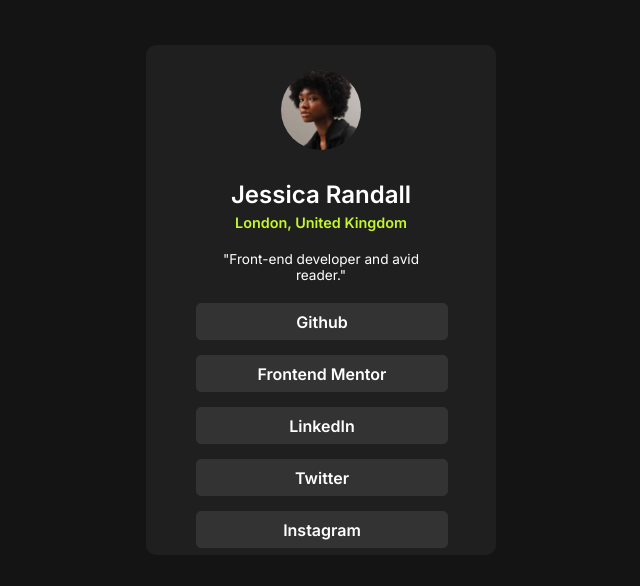
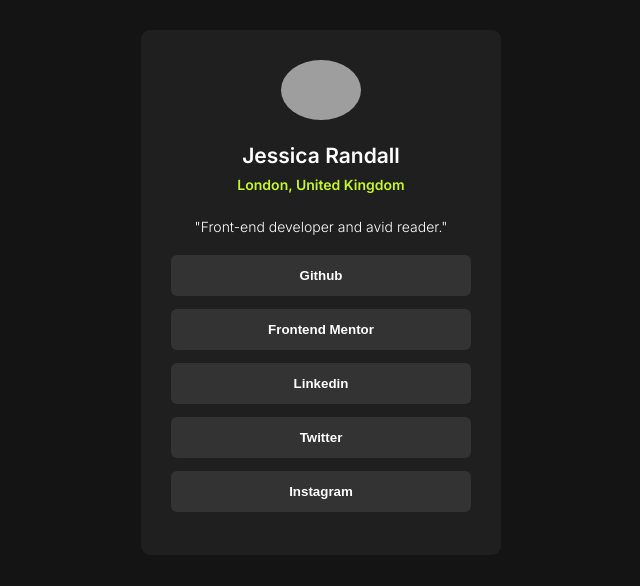
Before and after one commit to OffyOk/social-links-profile-main, a plain HTML site: page index.html in a window 1280 px wide. Shown: the part 108-694 px from the top of the page, without its empty margins (319-959 px from the left). Drawn offline with Linux system fonts and the light colour scheme; grey boxes are pictures that could not be loaded.

Commit message:
Refactor html and css

```diff
--- a/index.html
+++ b/index.html
@@ -1,62 +1,99 @@
 <!DOCTYPE html>
 <html lang="en">
+  <head>
+    <meta charset="UTF-8" />
+    <!-- displays site properly based on user's device -->
+    <meta name="viewport" content="width=device-width, initial-scale=1.0" />
 
-<head>
-  <meta charset="UTF-8">
-  <meta name="viewport" content="width=device-width, initial-scale=1.0">
-  <!-- displays site properly based on user's device -->
+    <link
+      rel="icon"
+      type="image/png"
+      sizes="32x32"
+      href="https://avatars.githubusercontent.com/u/96122242?v=4"
+    />
 
-  <link rel="icon" type="image/png" sizes="32x32" href="./assets/images/favicon-32x32.png">
+    <meta
+      name="title"
+      content="OffyOk: Frontend Mentor | Social links profile"
+    />
+    <meta
+      name="description"
+      content="This project is a solution for the Social links profile challenge by Frontend Mentor. It is built using vanilla HTML and CSS"
+    />
+    <meta
+      name="keywords"
+      content="OffyOk, html, css, flexbox, frontend mentor, frontend mentor challenge"
+    />
 
-  <link rel="stylesheet" href="style.css">
+    <meta name="robots" content="index, follow" />
+    <meta name="author" content="OffyOk" />
+    <meta name="Nocopyright" content="2024 OffyOk" />
+    <!-- Open Graph Meta Tags for Social Media -->
+    <meta
+      property="og:url"
+      content="https://offyok.github.io/social-links-profile-main/"
+    />
+    <meta property="og:type" content="website" />
+    <meta property="og:title" content="Social links profile" />
+    <meta
+      property="og:image"
+      content="https://offyok.github.io/social-links-profile-main/design/desktop-design.jpg"
+    />
+    <meta property="og:image:width" content="768" />
+    <meta property="og:image:height" content="512" />
+    <meta
+      property="og:description"
+      content="A solution for the social-links-profile-main challenge by Frontend Mentor. It is built using vanilla HTML and CSS"
+    />
 
-  <link rel="preconnect" href="https://fonts.googleapis.com">
-<link rel="preconnect" href="https://fonts.gstatic.com" crossorigin>
-<link href="https://fonts.googleapis.com/css2?family=Inter:wght@100..900&display=swap" rel="stylesheet">
-
+    <!-- Twitter Card Meta Tags -->
+    <meta
+      name="twitter:url"
+      content="https://offyok.github.io/social-links-profile-main/"
+    />
+    <meta name="twitter:card" content="summary_large_image" />
+    <meta name="twitter:title" content="Social links profile" />
+    <meta
+      name="twitter:image"
+      content="https://offyok.github.io/social-links-profile-main/design/desktop-design.jpg"
+    />
+    <meta
+      name="twitter:description"
+      content="A solution for the social-links-profile-main challenge by Frontend Mentor. It is built using vanilla HTML and CSS"
+    />
     <title>Frontend Mentor | Social links profile</title>
 
     <!-- Feel free to remove these styles or customise in your own stylesheet 👍 -->
     <style>
-    .attribution {
-      font-size: 11px;
-      text-align: center;
-    }
-
-    .attribution a {
-      color: hsl(228, 45%, 44%);
-    }
+      @import url("https://fonts.googleapis.com/css2?family=Inter:wght@100..900&display=swap");
     </style>
+    <link rel="stylesheet" href="style.css" />
   </head>
 
   <body>
-  <div class="online-profile">
-    <div class="picture-profile"><img src="assets/images/avatar-jessica.jpeg" alt="jessimage"></div>
-    <div class="fullname">Jessica Randall</div>
-    <div class="address">London, United Kingdom</div>
-    <div class="position">"Front-end developer and avid reader."</div>
-    <!-- <div class="fullname">Suthichai Srivatanasup</div>
-    <div class="address">Bangkok, Thailand</div>
-    <div class="position">"System Engineer and Devops."</div> -->
-    <div class="platform">
-      <div class="container">
-      <a href="https://github.com/OffyOk" class="link">Github</a>
-      </div>
-      <div class="container">
-      <a href="https://www.frontendmentor.io/profile/OffyOk" class="link">Frontend Mentor</a>
-      </div>
-      <div class="container">
-      <a href="https://github.com/OffyOk" class="link">LinkedIn</a>
-      </div>
-      <div class="container">
-      <a href="https://github.com/OffyOk" class="link">Twitter</a>
-      </div>
-      <div class="container">
-      <a href="https://github.com/OffyOk" class="link">Instagram</a>
-      </div>
-
-    </div>
-  </div>
+    <section class="container">
+      <section class="card">
+        <img
+          src="https://avatars.githubusercontent.com/u/96122242?v=4"
+          alt="jessimage"
+        />
+        <section class="Profile">
+          <h2>Jessica Randall</h2>
+          <p class="address">London, United Kingdom</p>
+          <p>"Front-end developer and avid reader."</p>
+        </section>
+        <section class="link">
+          <a href="https://github.com/OffyOk"><button>Github</button></a>
+          <a href="https://www.frontendmentor.io/profile/OffyOk">
+            <button>Frontend Mentor</button> </a
+          ><a href="https://www.linkedin.com/in/suthichai-srivatanasup/">
+            <button>Linkedin</button> </a
+          ><a href="https://twitter.com/offy_ok"> <button>Twitter</button> </a
+          ><a href="https://www.instagram.com/offy.ok/">
+            <button>Instagram</button>
+          </a>
+        </section>
+      </section>
+    </section>
   </body>
-
 </html>
--- /dev/null
+++ b/style copy.css
@@ -0,0 +1,116 @@
+/* html {
+  background-color: hsl(0, 0%, 8%);
+  box-sizing: border-box;
+  font-family: "Inter", sans-serif;
+}
+
+body {
+  height: 100vh;
+  display: flex;
+  justify-content: center;
+  align-items: center;
+}
+
+.online-profile {
+  height: 460px;
+  width: 300px;
+  display: flex;
+  flex-direction: column;
+  align-items: center;
+  background-color: hsl(0, 0%, 12%);
+  border-radius: 10px;
+  padding: 25px;
+}
+
+.picture-profile,
+.picture-profile img {
+  height: 80px;
+  width: 80px;
+  border-radius: 50%;
+  margin-bottom: 30px;
+}
+
+.fullname {
+  width: 250px;
+  color: white;
+  font-size: 1.5em;
+  font-weight: 600;
+  text-align: center;
+  margin-bottom: 5px;
+}
+
+.address {
+  width: 250px;
+  color: hsl(75, 94%, 57%);
+  font-size: 0.9em;
+  text-align: center;
+  font-weight: 600;
+  margin-bottom: 20px;
+}
+
+.position {
+  width: 250px;
+  font-size: 0.85em;
+  color: white;
+  text-align: center;
+  font-weight: 400;
+  margin-bottom: 15px;
+}
+
+.platform {
+  width: 250px;
+  color: white;
+  text-align: center;
+}
+
+.container {
+  display: flex;
+  align-items: center;
+  justify-content: center;
+  height: 35px;
+  width: 100%;
+  margin: 5px 0px;
+  border: 1px solid hsl(0, 0%, 20%);
+  background-color: hsl(0, 0%, 20%);
+  border-radius: 5px;
+  /* text-align: center; */
+  font-weight: 600;
+  margin-bottom: 15px;
+  transition: cubic-bezier();
+  cursor: pointer;
+}
+
+.link {
+  width: 100%;
+  /* height: 100%; */
+  z-index: 1;
+  text-decoration: none;
+  color: white;
+}
+
+.container:hover,
+.link:hover {
+  border-radius: 5px;
+  background-color: hsl(75, 94%, 57%);
+  border-color: hsl(75, 94%, 57%);
+  color: hsl(0, 0%, 12%);
+}
+
+.attribution {
+  font-size: 11px;
+  text-align: center;
+}
+
+.attribution a {
+  color: hsl(228, 45%, 44%);
+}
+
+@media (max-width: 440px) {
+  body {
+    margin: 0;
+  }
+  .online-profile {
+    width: 75%;
+    padding: 25px 15px;
+  }
+} */
--- a/style.css
+++ b/style.css
@@ -1,109 +1,75 @@
-html{
-    background-color: hsl(0, 0%, 8%);
-    box-sizing: border-box;
-    font-family: "Inter", sans-serif;
+* {
+  margin: 0;
+  padding: 0;
+  box-sizing: border-box;
+  text-align: center;
 }
 
-body{
-    height: 100vh;
-    display: flex;
-    justify-content: center;
-    align-items: center;
+body {
+  font-family: "Inter", sans-serif;
+  font-size: 14px;
+  height: 100vh;
+  background-color: hsl(0, 0%, 8%);
+  display: flex;
+  align-items: center;
 }
 
-.online-profile{
-    height: 460px;
-    width: 300px;
-    display: flex;
-    flex-direction: column;
-    align-items: center;
-    background-color: hsl(0, 0%, 12%);
-    border-radius: 10px;
-    padding: 25px;
+.container {
+  max-width: 360px;
+  margin: 0 auto;
+  display: flex;
+  align-content: center;
 }
 
-.picture-profile,.picture-profile img{
-    height: 80px;
-    width: 80px;
-    border-radius: 50%;
-    margin-bottom: 30px;
+.card {
+  width: 360px;
+  border-radius: 9px;
+  padding: 30px;
+  background-color: hsl(0, 0%, 12%);
 }
 
-.fullname {
-    width: 250px;
-    color: white;
-    font-size: 1.5em;
-    font-weight: 600;
-    text-align: center;
-    margin-bottom: 5px;
-
+img {
+  width: 80px;
+  margin-bottom: 20px;
+  border-radius: 50%;
 }
 
-.address{
-    width: 250px;
-    color: hsl(75, 94%, 57%);
-    font-size: 0.9em;
-    text-align: center;
-    font-weight: 600;
-    margin-bottom: 20px;
-
+.link {
+  display: flex;
+  flex-direction: column;
+  justify-content: space-between;
 }
 
-.position{
-    width: 250px;
-    font-size: 0.85em;
-    color: white;
-    text-align: center;
-    font-weight: 400;
-    margin-bottom: 15px;
+h2 {
+  font-weight: 600;
+  color: hsl(0, 0%, 100%);
 }
 
-.platform{
-    width: 250px;
-    color: white;
-    text-align: center;
-
+.address {
+  font-weight: 600;
+  color: hsl(75, 94%, 57%);
+  margin: 8px 0 25px 0;
 }
 
-.container{
-    display: flex;
-    align-items: center;
-    justify-content: center;
-    height: 35px;
-    width: 100%;
-    margin: 5px 0px;
-    border: 1px solid hsl(0, 0%, 20%);
-    background-color: hsl(0, 0%, 20%);
-    border-radius: 5px;
-    /* text-align: center; */
-    font-weight: 600;
-    margin-bottom: 15px;
-    transition: cubic-bezier();
-    cursor: pointer;
+p {
+  font-weight: 300;
+
+  color: hsl(0, 0%, 100%);
+  margin-bottom: 20px;
 }
 
-
-.link{
-    width: 100%;
-    /* height: 100%; */
-    z-index: 1;
-    text-decoration: none;
-    color: white;
+button {
+  font-weight: 700;
+  border: none;
+  border-radius: 6px;
+  width: 100%;
+  padding: 13px 0;
+  margin-bottom: 13px;
+  color: hsl(0, 0%, 100%);
+  background-color: hsl(0, 0%, 20%);
 }
 
-.container:hover, .link:hover{
-    border-radius: 5px;
-    background-color: hsl(75, 94%, 57%);
-    border-color: hsl(75, 94%, 57%);
-    color: hsl(0, 0%, 12%);
+button:hover {
+  background-color: hsl(75, 94%, 57%);
+  color: hsl(0, 0%, 12%);
 }
-
-@media (max-width: 440px){
-    body{
-        margin: 0;
-    }
-    .online-profile{
-    width: 75%;
-    padding: 25px 15px;
-    }
-}
```
Also changed, not shown: 1 other file. Lines whose indentation alone changed are shown as unchanged.
